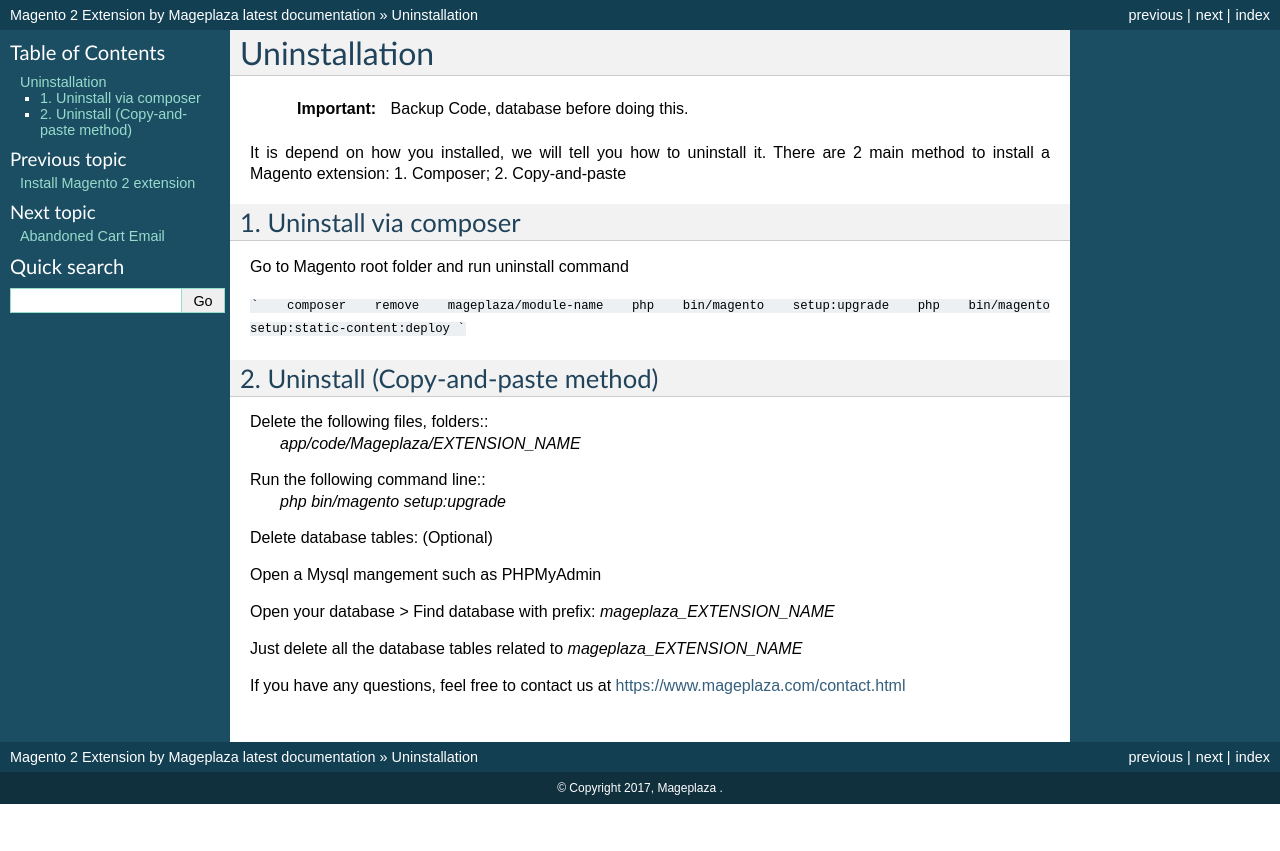
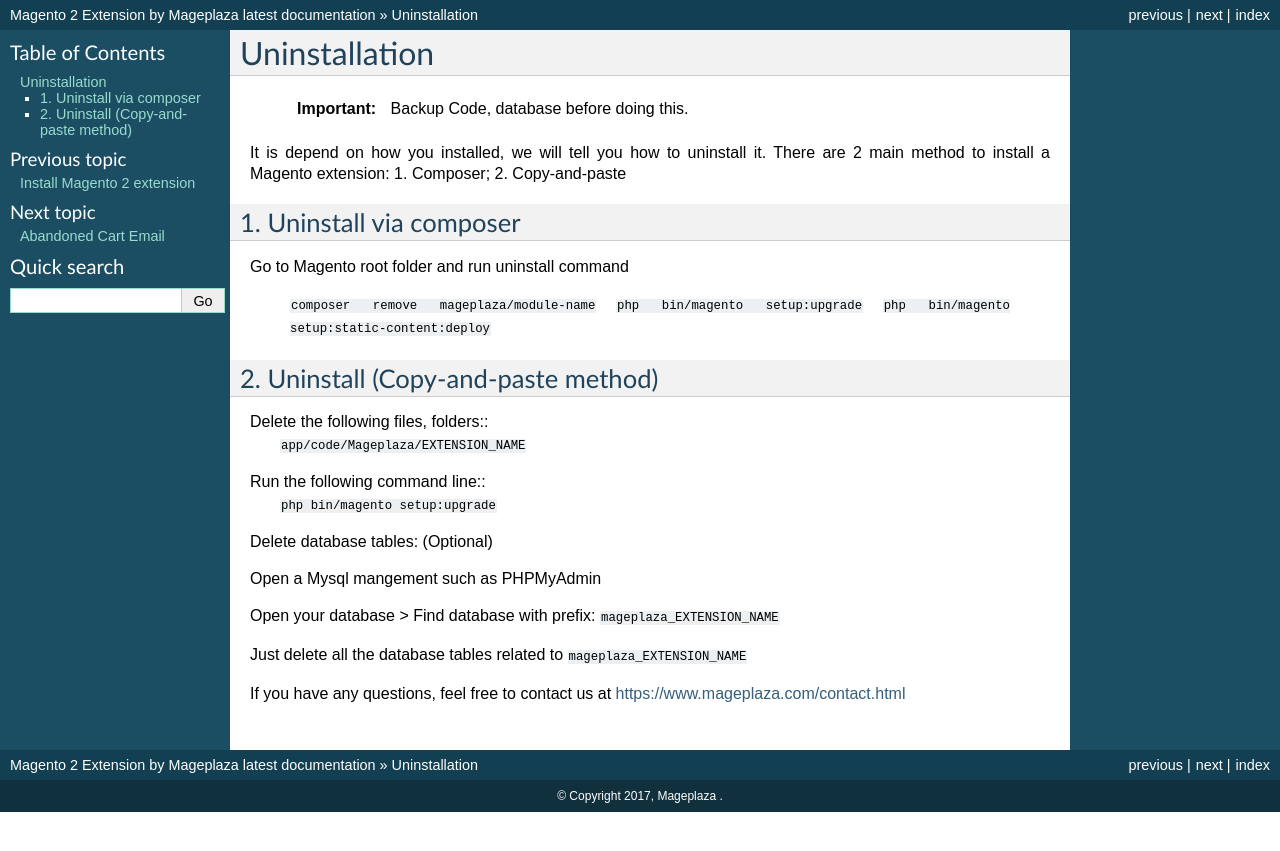
Before and after one commit to magepages/mpdocs, a Sphinx documentation site: the page built from docs/kb/uninstallation.rst, in a window 1280 px wide. Shown: the top 851 px of the page. Built offline with Sphinx 7.4.7, drawn with Linux system fonts in a browser that asks for light colours; pages that are not in the unit, such as notebooks, are missing from menus.

Commit message:
Auto update

````diff
--- a/docs/kb/uninstallation.rst
+++ b/docs/kb/uninstallation.rst
@@ -12,28 +12,28 @@
 
 Go to Magento root folder and run uninstall command
 
-```
-composer remove mageplaza/module-name
-php bin/magento setup:upgrade
-php bin/magento setup:static-content:deploy
-```
+
+	``composer remove mageplaza/module-name``
+	``php bin/magento setup:upgrade``
+	``php bin/magento setup:static-content:deploy``
+
 
 
 2. Uninstall (Copy-and-paste method)
 ------------------------------------
 
 Delete the following files, folders::
-	`app/code/Mageplaza/EXTENSION_NAME`
+	``app/code/Mageplaza/EXTENSION_NAME``
 
 Run the following command line::
-	`php bin/magento setup:upgrade`
+	``php bin/magento setup:upgrade``
 
 Delete database tables: (Optional)
 
 Open a Mysql mangement such as PHPMyAdmin
 
-Open your database > Find database with prefix: `mageplaza_EXTENSION_NAME`
+Open your database > Find database with prefix: ``mageplaza_EXTENSION_NAME``
 
-Just delete all the database tables related to `mageplaza_EXTENSION_NAME`
+Just delete all the database tables related to ``mageplaza_EXTENSION_NAME``
 
 If you have any questions, feel free to contact us at https://www.mageplaza.com/contact.html
````
